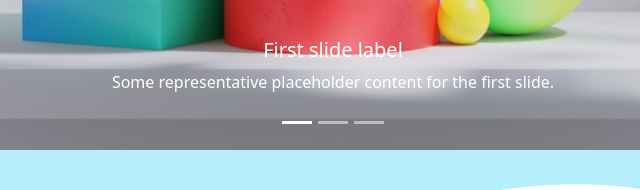
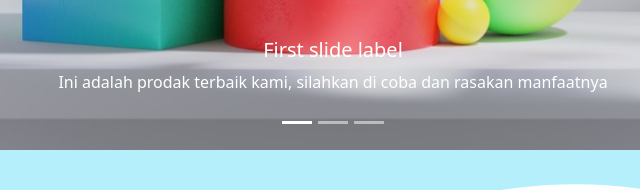
Before and after one commit to sunjay62/multiple-remote-repo, a plain HTML site: page index.html in a window 1280 px wide. Shown: the part 498-688 px from the top of the page, 307-947 px from the left. Drawn offline with nearby package versions, Linux system fonts and the light colour scheme; a web font is replaced by a local one.

Commit message:
merubah judul di jumbo tron

```diff
--- a/index.html
+++ b/index.html
@@ -164,7 +164,10 @@
           <img src="img/hero3.jpg" class="d-block w-100" alt="..." />
           <div class="carousel-caption d-none d-md-block">
             <h5>First slide label</h5>
-            <p>Some representative placeholder content for the first slide.</p>
+            <p>
+              Ini adalah prodak terbaik kami, silahkan di coba dan rasakan
+              manfaatnya
+            </p>
           </div>
         </div>
         <div class="carousel-item">
```
